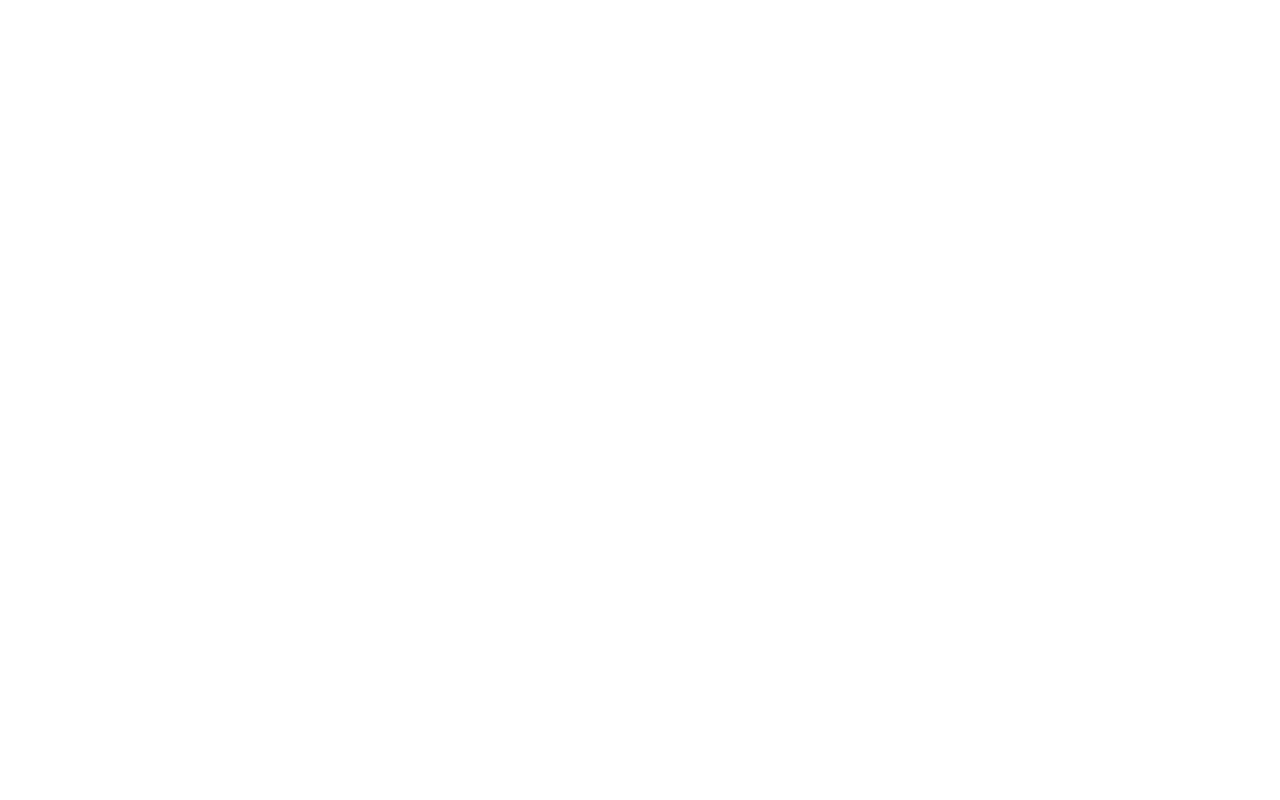
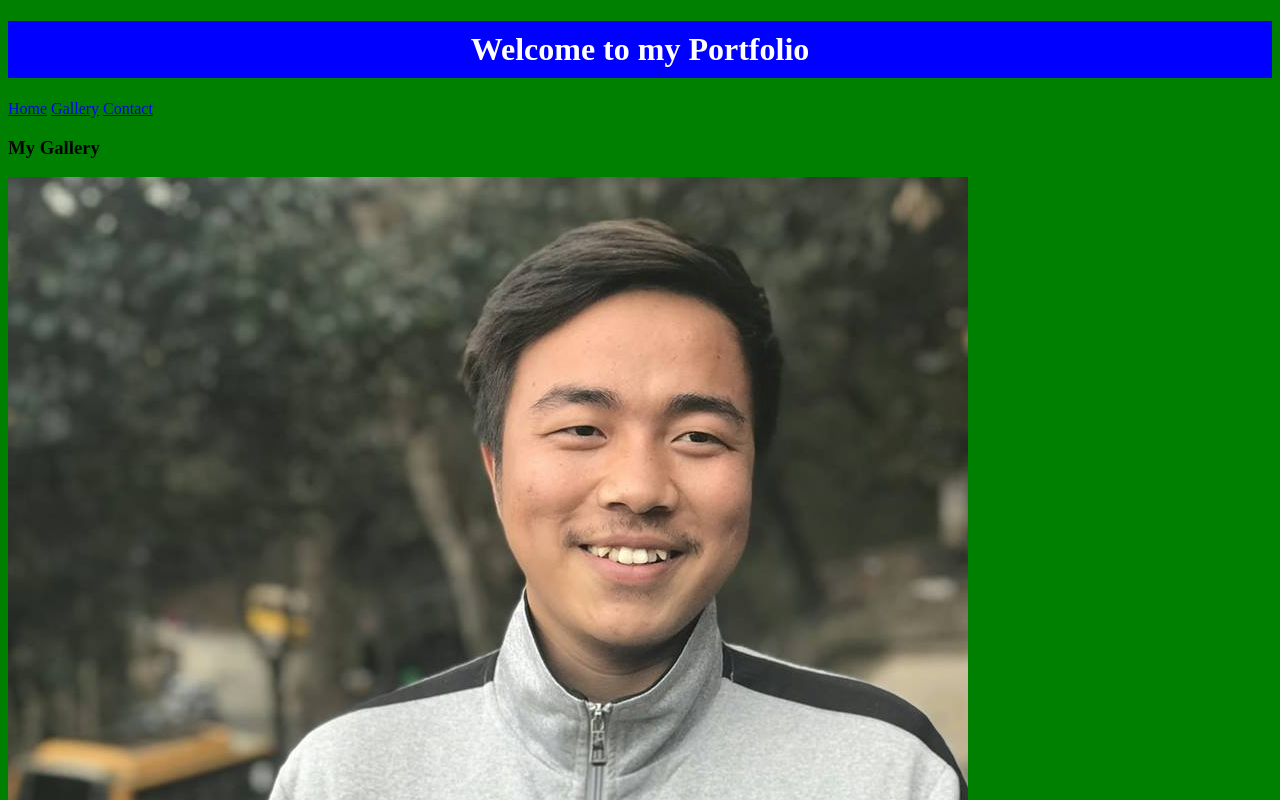
Before and after one commit to uttamXD/home, a plain HTML site: page gallery.html in a window 1280 px wide. Shown: the top 800 px of the page. Drawn offline with Linux system fonts and the light colour scheme.

Commit message:
new pages

```diff
--- a/gallery.html
+++ b/gallery.html
@@ -0,0 +1,24 @@
+<!DOCTYPE html>
+<html lang="en">
+<html>
+    <head>
+        <title>ucr</title>
+        <style>
+        h1{
+            padding: 10px;
+            background-color: blue;
+            color: white;
+            text-align: center;
+        }
+        </style>
+    </html>
+        <body bgcolor="green" >
+        <h1>Welcome to my Portfolio</h1>
+
+<a href="index.html">Home</a>
+<a href="gallery.html">Gallery</a>
+<a href="contact.html">Contact</a>
+<h3>My Gallery</h3>
+<img src=images/ucr.jpg>
+</body>
+</html>
```
Also changed, not shown: contact.html (+20 -1 lines), index.html (+1 -0 lines).
